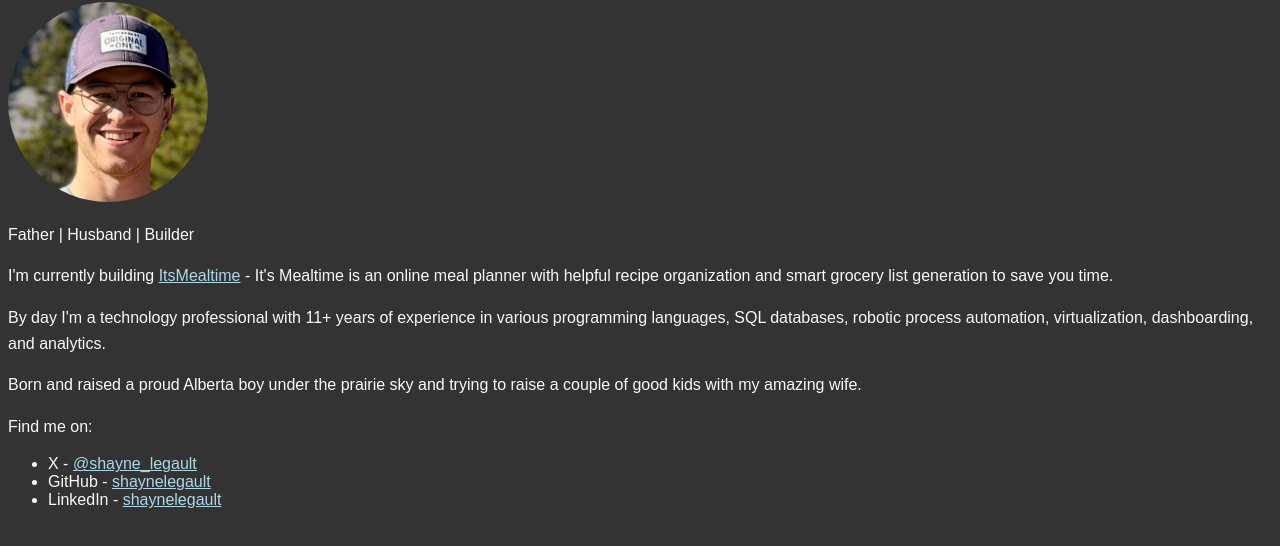
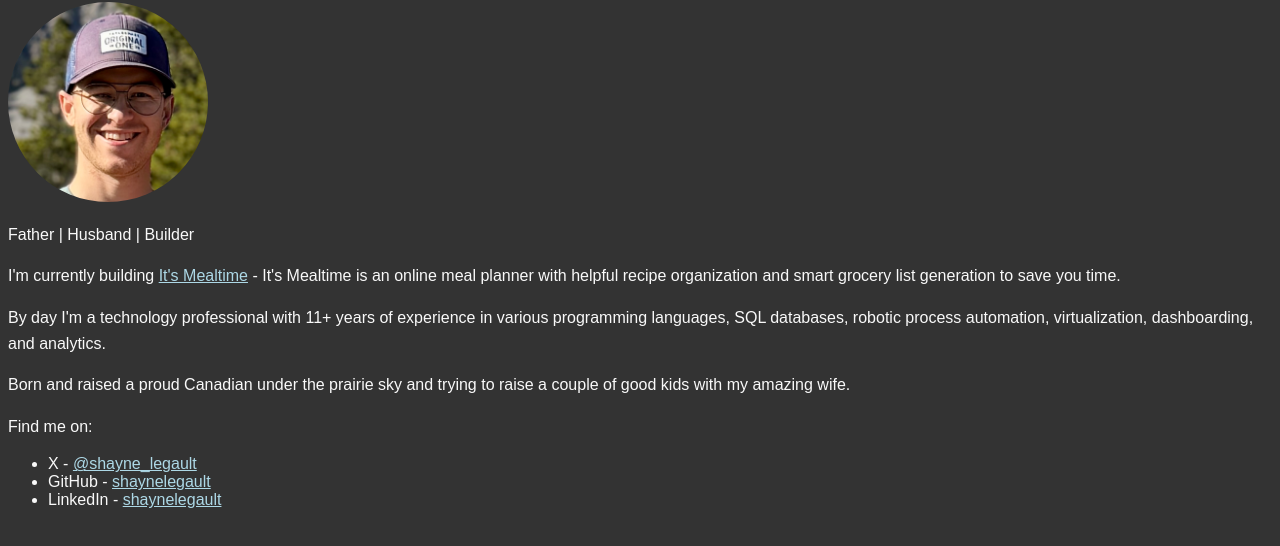
Before and after one commit to shaynelegault/shaynelegault.ca, a plain HTML site: page index.html in a window 1280 px wide. Shown: the part 78-624 px from the top of the page. Drawn offline with Linux system fonts and the light colour scheme.

Commit message:
index updates

```diff
--- a/index.html
+++ b/index.html
@@ -9,15 +9,15 @@
 </head>
 <body>
     <h1>Shayne Legault</h1>
-    <img src="images/Shayne Legault.jpg" alt="Shayne Legault" style="border-radius: 50%; width: 200px; height: 200px; object-fit: cover;">
+    <img src="images/Shayne Legault.jpg" alt="Shayne Legault" title="Shayne Legault" style="border-radius: 50%; width: 200px; height: 200px; object-fit: cover;">
     <p>Father | Husband | Builder</p>
-    <p>I'm currently building <a href="https://itsmealtime.ca">ItsMealtime</a> - It's Mealtime is
+    <p>I'm currently building <a href="https://itsmealtime.ca">It's Mealtime</a> - It's Mealtime is
     an online meal planner with helpful recipe organization and smart grocery list generation to save you time.</p>
 
     <p>By day I'm a technology professional with 11+ years of experience in various programming languages, SQL databases,
         robotic process automation, virtualization, dashboarding, and analytics.</p>
 
-    <p>Born and raised a proud Alberta boy under the prairie sky and trying to raise a couple of good kids with my amazing wife.</p>
+    <p>Born and raised a proud Canadian under the prairie sky and trying to raise a couple of good kids with my amazing wife.</p>
 
     <p>Find me on:</p>
         <ul>
```
